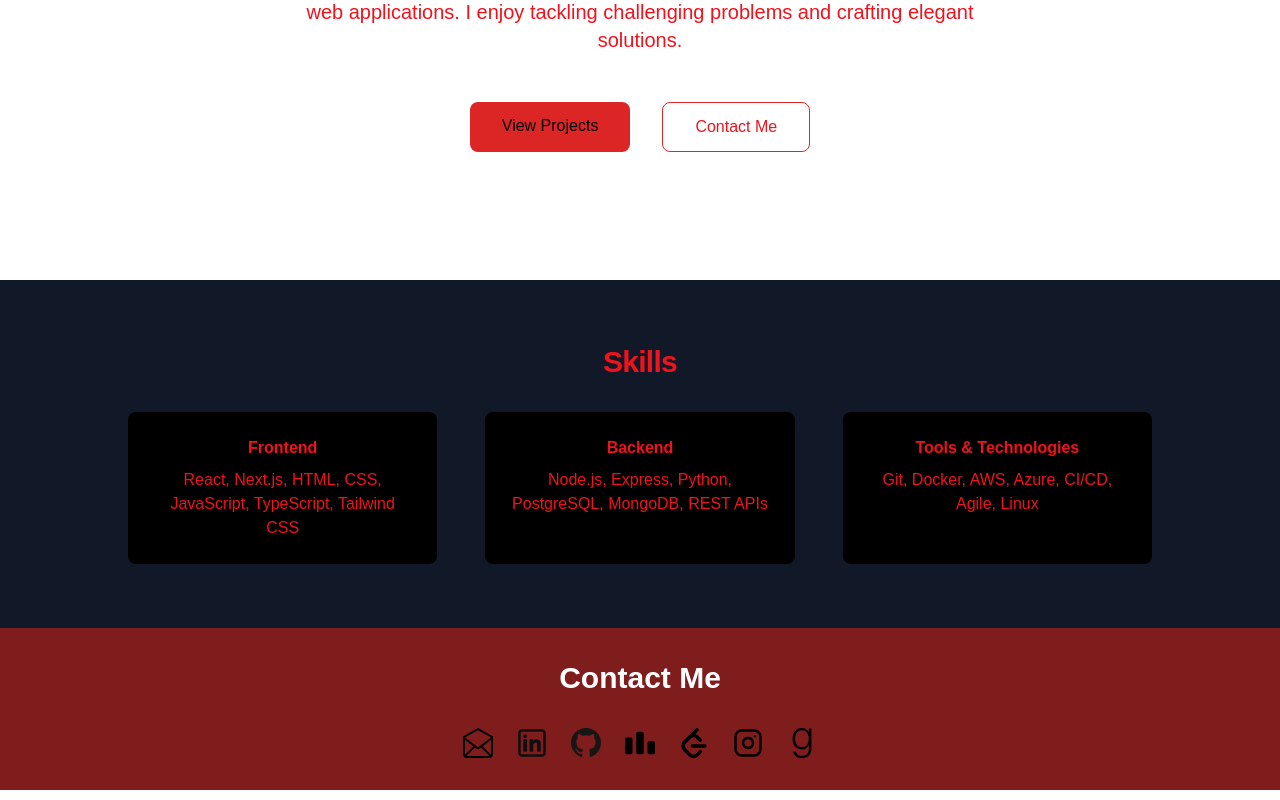
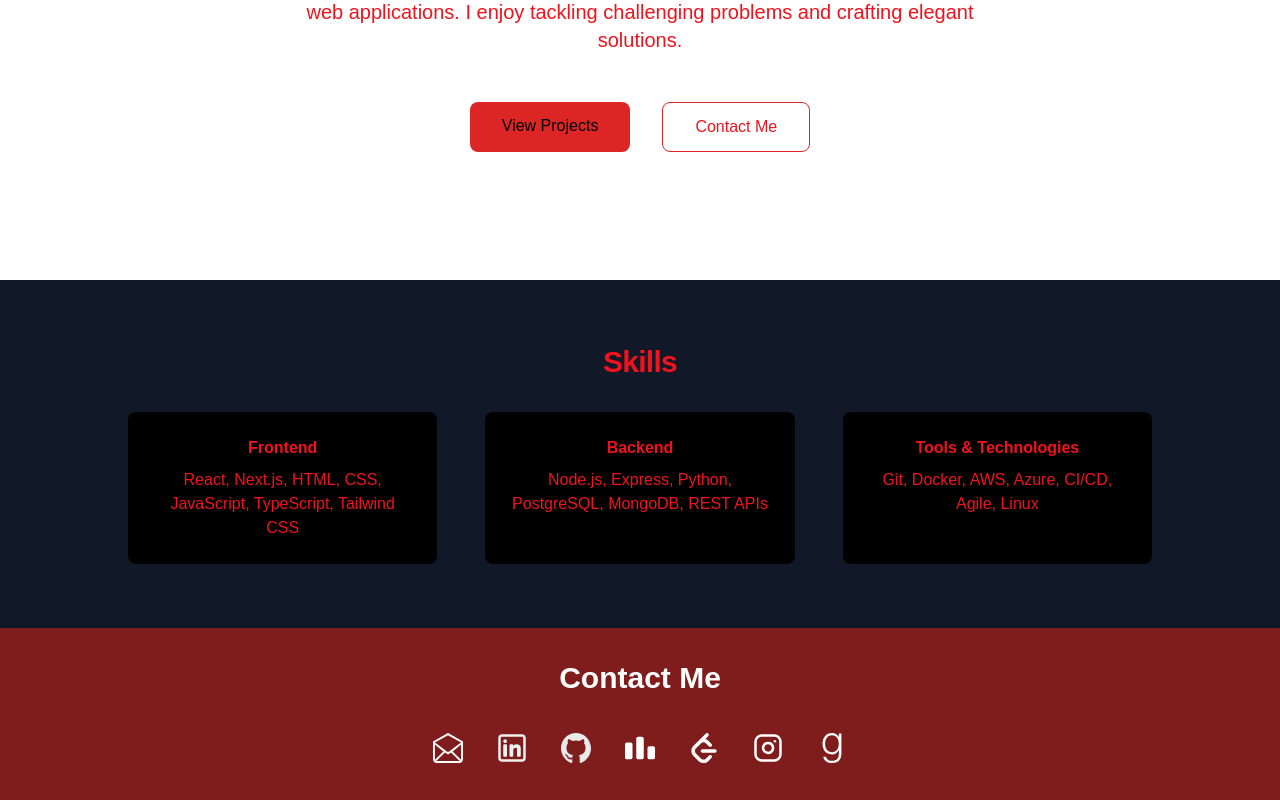
Before and after one commit to rliu2400/rliu.xyz, a Next.js app: page /home in a window 1280 px wide. Shown: the part 218-1018 px from the top of the page. Built offline with nearby package versions, Linux system fonts and the light colour scheme; a web font is replaced by a local one.

Commit message:
hover effects

```diff
--- a/src/components/Footer.tsx
+++ b/src/components/Footer.tsx
@@ -1,8 +1,37 @@
+"use client";
 import Image from 'next/image';
+import { useState } from 'react';
 
 export default function Footer() {
+    const [hovered, setHovered] = useState(String);
+
+    const defaultStyle = {
+        display: 'inline-flex',
+        alignItems: 'center',
+        justifyContent: 'center',
+        width: '40px',
+        height: '40px',
+        borderRadius: '50%',
+        backgroundColor: 'transparent',
+        transition: 'background-color 0.3s ease, filter 0.3s ease',
+    };
+
+    const hoverStyle = {
+        ...defaultStyle,
+        backgroundColor: 'white',
+    };
+
+    const imageDefaultStyle = {
+        filter: 'invert(1)',
+        transition: 'filter 0.3s ease',
+    };
+
+    const imageHoverStyle = {
+        filter: 'invert(0)',
+    };
+
     return (
-        <footer className="w-full bg-red-900 text-white py-8 transition-colors duration-500 ease-in-out">
+        <footer className="w-full bg-red-900 text-white py-8">
             <div className="flex flex-col items-center">
                 <h2 className="text-3xl font-semibold mb-4">Contact Me</h2>
                 <div className="flex gap-6 mt-4">
@@ -11,13 +40,18 @@ export default function Footer() {
                         href="mailto:rliu2400@gmail.com"
                         target="_blank"
                         rel="noopener noreferrer"
-                        className="hover:text-gray-300"
+                        style={hovered === 'email' ? hoverStyle : defaultStyle}
+                        onMouseEnter={() => setHovered('email')}
+                        onMouseLeave={() => setHovered(null)}
                     >
                         <Image
                             src="/icons/mail.svg"
                             alt="Email"
                             width={30}
                             height={30}
+                            style={
+                                hovered === 'email' ? imageHoverStyle : imageDefaultStyle
+                            }
                         />
                     </a>
                     {/* LinkedIn Icon */}
@@ -25,13 +59,18 @@ export default function Footer() {
                         href="https://linkedin.com/in/rliu2400"
                         target="_blank"
                         rel="noopener noreferrer"
-                        className="hover:text-gray-300"
+                        style={hovered === 'linkedin' ? hoverStyle : defaultStyle}
+                        onMouseEnter={() => setHovered('linkedin')}
+                        onMouseLeave={() => setHovered(null)}
                     >
                         <Image
                             src="/icons/linkedin.svg"
                             alt="LinkedIn"
                             width={30}
                             height={30}
+                            style={
+                                hovered === 'linkedin' ? imageHoverStyle : imageDefaultStyle
+                            }
                         />
                     </a>
                     {/* GitHub Icon */}
@@ -39,13 +78,18 @@ export default function Footer() {
                         href="https://github.com/rliu2400"
                         target="_blank"
                         rel="noopener noreferrer"
-                        className="hover:text-gray-300"
+                        style={hovered === 'github' ? hoverStyle : defaultStyle}
+                        onMouseEnter={() => setHovered('github')}
+                        onMouseLeave={() => setHovered(null)}
                     >
                         <Image
                             src="/icons/github.svg"
                             alt="GitHub"
                             width={30}
                             height={30}
+                            style={
+                                hovered === 'github' ? imageHoverStyle : imageDefaultStyle
+                            }
                         />
                     </a>
                     {/* Codeforces Icon */}
@@ -53,13 +97,20 @@ export default function Footer() {
                         href="https://codeforces.com/profile/GreatSageEqualToHeaven"
                         target="_blank"
                         rel="noopener noreferrer"
-                        className="hover:text-gray-300"
+                        style={hovered === 'codeforces' ? hoverStyle : defaultStyle}
+                        onMouseEnter={() => setHovered('codeforces')}
+                        onMouseLeave={() => setHovered(null)}
                     >
                         <Image
                             src="/icons/codeforces.svg"
                             alt="Codeforces"
                             width={30}
                             height={30}
+                            style={
+                                hovered === 'codeforces'
+                                    ? imageHoverStyle
+                                    : imageDefaultStyle
+                            }
                         />
                     </a>
                     {/* Leetcode Icon */}
@@ -67,13 +118,18 @@ export default function Footer() {
                         href="https://leetcode.com/u/GreatSageEqualToHeaven/"
                         target="_blank"
                         rel="noopener noreferrer"
-                        className="hover:text-gray-300"
+                        style={hovered === 'leetcode' ? hoverStyle : defaultStyle}
+                        onMouseEnter={() => setHovered('leetcode')}
+                        onMouseLeave={() => setHovered(null)}
                     >
                         <Image
                             src="/icons/leetcode.svg"
                             alt="Leetcode"
                             width={30}
                             height={30}
+                            style={
+                                hovered === 'leetcode' ? imageHoverStyle : imageDefaultStyle
+                            }
                         />
                     </a>
                     {/* Instagram Icon */}
@@ -81,13 +137,18 @@ export default function Footer() {
                         href="https://www.instagram.com/headinmyhands_/"
                         target="_blank"
                         rel="noopener noreferrer"
-                        className="hover:text-gray-300"
+                        style={hovered === 'instagram' ? hoverStyle : defaultStyle}
+                        onMouseEnter={() => setHovered('instagram')}
+                        onMouseLeave={() => setHovered(null)}
                     >
                         <Image
                             src="/icons/instagram.svg"
                             alt="Instagram"
                             width={30}
                             height={30}
+                            style={
+                                hovered === 'instagram' ? imageHoverStyle : imageDefaultStyle
+                            }
                         />
                     </a>
                     {/* Goodreads Icon */}
@@ -95,13 +156,18 @@ export default function Footer() {
                         href="https://www.goodreads.com/handsinmyhead"
                         target="_blank"
                         rel="noopener noreferrer"
-                        className="hover:text-gray-300"
+                        style={hovered === 'goodreads' ? hoverStyle : defaultStyle}
+                        onMouseEnter={() => setHovered('goodreads')}
+                        onMouseLeave={() => setHovered(null)}
                     >
                         <Image
                             src="/icons/goodreads.svg"
                             alt="Goodreads"
                             width={30}
                             height={30}
+                            style={
+                                hovered === 'goodreads' ? imageHoverStyle : imageDefaultStyle
+                            }
                         />
                     </a>
                 </div>
```
